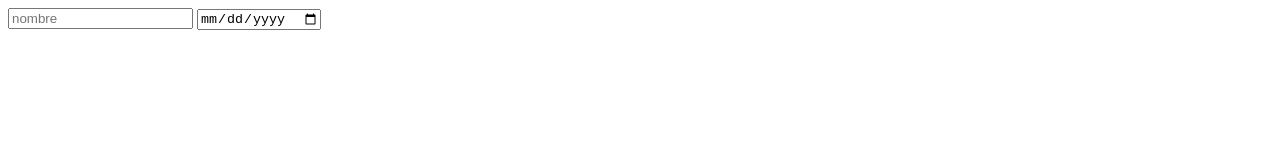
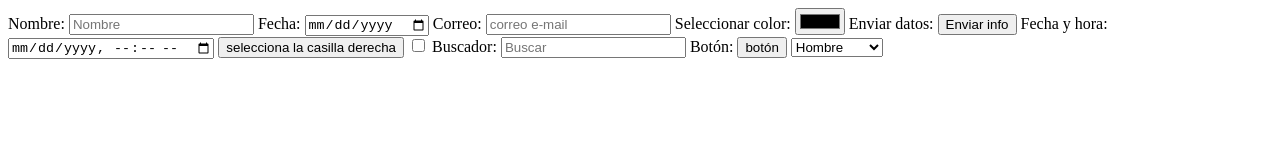
Before and after one commit to danielfont-z/Formulario, a plain HTML site: page index.html in a window 1280 px wide. Drawn offline with Linux system fonts and the light colour scheme.

Commit message:
form,input,select,label

```diff
--- a/index.html
+++ b/index.html
@@ -7,9 +7,30 @@
     <title>formularios</title>
 </head>
 <body>
-    <form action="">
-        <input type="text" placeholder="nombre">
+    <form>
+        <label for="">Nombre:</label>
+        <input type="text" placeholder="Nombre">
+        <label for="">Fecha:</label>
         <input type="date">
+        <label for="">Correo:</label>
+        <input type="email" placeholder="correo e-mail">
+        <label for="">Seleccionar color:</label>
+        <input type="color">
+        <label for="">Enviar datos:</label>
+        <input type="submit" value="Enviar info">
+        <label for="">Fecha y hora:</label>
+        <input type="datetime-local">
+        <input type="reset" value="selecciona la casilla derecha">
+        <input type="checkbox">
+        <label for="">Buscador:</label>
+        <input type="search" placeholder="Buscar">
+        <label for="">Botón:</label>
+        <input type="button" value="botón">
+        <select>
+            <option value="">Hombre</option>
+            <option value="">Mujer</option>
+            <option value="">NADA MÁS</option>
+        </select>
 
     </form>
 </body>
```
